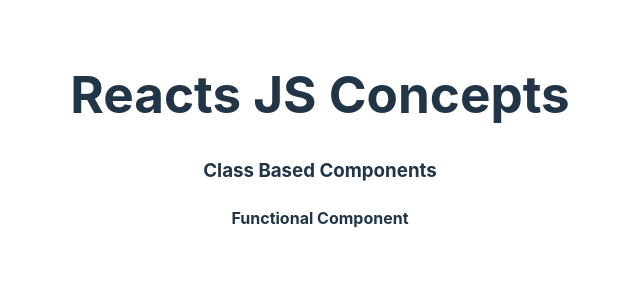
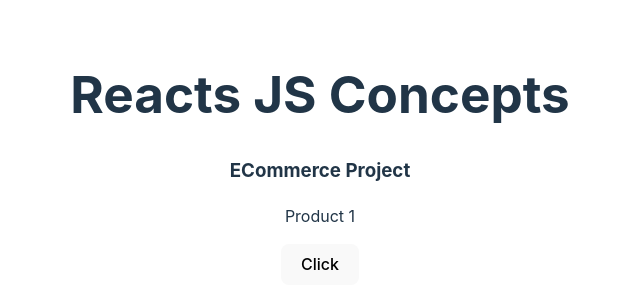
Before and after one commit to emmaowusu294/ReactJS, a React (Vite) app in the folder reactjs-concepts-2025/: page / in a window 1280 px wide. Shown: the top 308 px of the page, without its empty margins (320-960 px from the left). Built offline with nearby package versions, Linux system fonts and the light colour scheme.

Commit message:
nested components

```diff
--- a/reactjs-concepts-2025/src/App.jsx
+++ b/reactjs-concepts-2025/src/App.jsx
@@ -1,14 +1,16 @@
 import './App.css'
 import ClassBasedComponent from './components/class-based-components'
 import FunctionalComponent from './components/functional-component'
+import ProductList from './components/products'
 
 function App() {
   return (
     <div>
       <h1>Reacts JS Concepts</h1>
-      <ClassBasedComponent />
-      <FunctionalComponent />
+      {/* <ClassBasedComponent />
+      <FunctionalComponent /> */}
 
+      <ProductList />
     </div>
 
   )
--- /dev/null
+++ b/reactjs-concepts-2025/src/components/products/components/product-item.jsx
@@ -0,0 +1,19 @@
+
+function ButtonComponent () {
+    return <button>Click</button>;
+}
+
+function ProductItem () {
+    return (
+        <div>
+            <p>Product 1</p>
+            <ButtonComponent />
+        </div>
+    );
+}
+
+export default ProductItem;
+
+// This product item would be imported into the
+// index.jsx which in turn is imported
+// intp the App.jsx {Nested Components}
--- /dev/null
+++ b/reactjs-concepts-2025/src/components/products/index.jsx
@@ -0,0 +1,15 @@
+import ProductItem from "./components/product-item";
+
+
+const dummyProductData = ['Product 1', 'Product 2', 'Product 3'];
+
+function ProductList() {
+    return (
+        <div>
+            <h3>ECommerce Project</h3>
+            <ProductItem />
+        </div>
+    );
+}
+
+export default ProductList;
```
